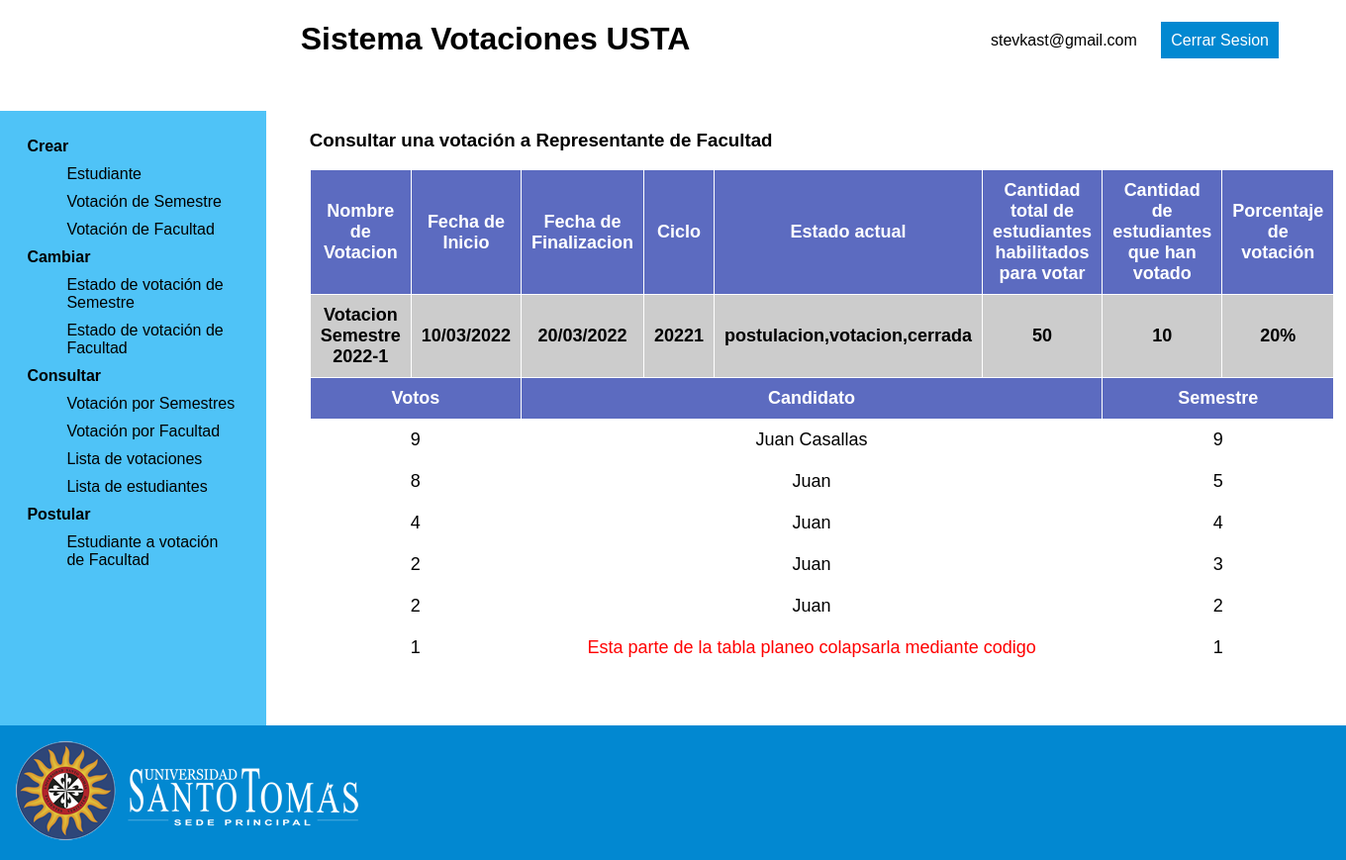
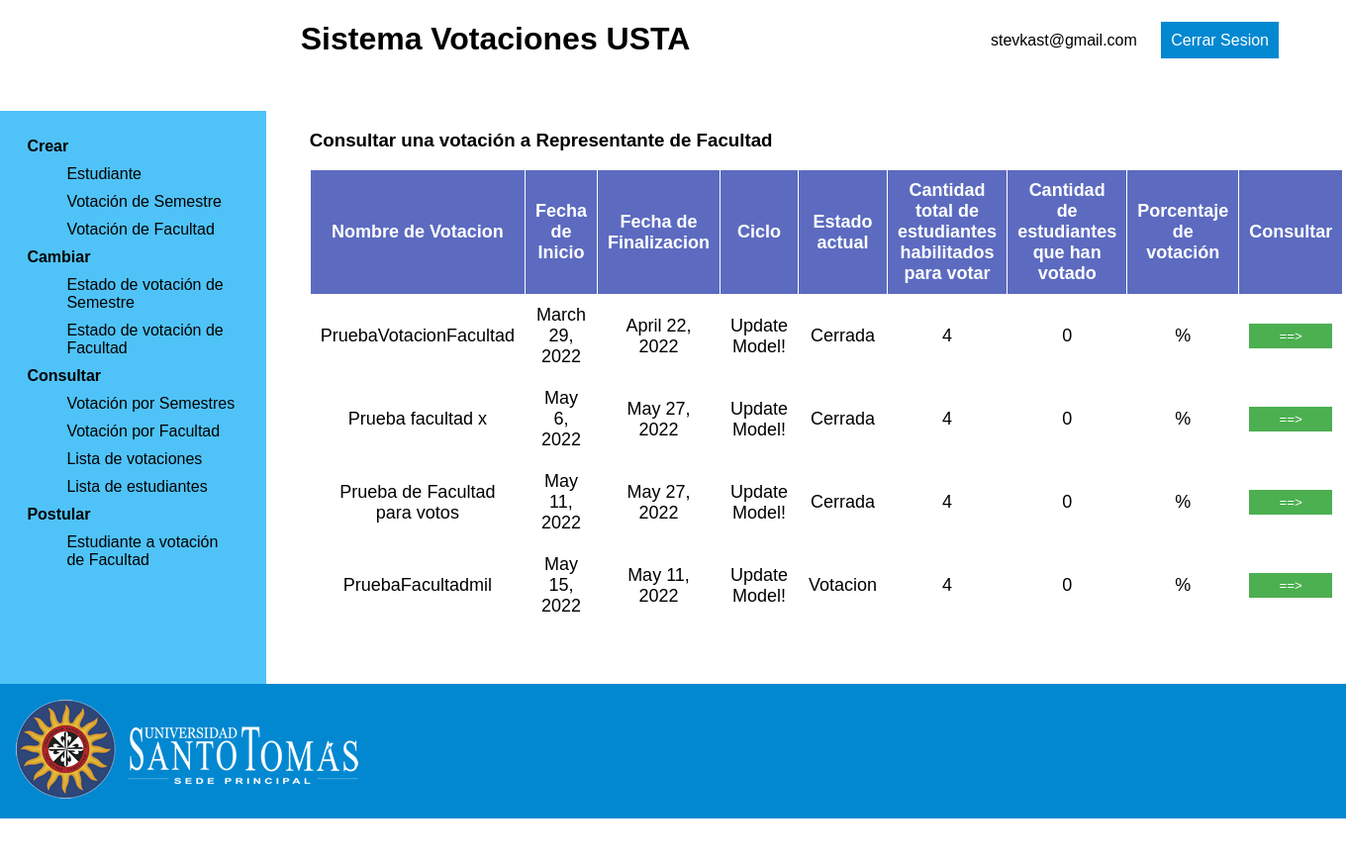
Before and after one commit to stev-kast/votaciones_usta, a Django app: page /consultFacultyVoting/ in a window 1360 px wide. Shown: the whole page at 99% size. After the commit the page ends 827 px from the top, so only its background shows below. Run offline with Django 4.2, Linux system fonts and the light colour scheme; a user stored in the database is signed in; data comes from the database, SQL or seed files in the repository; both versions use the stored data as it was after the commit.

Commit message:
todos los requerimientos completos

```diff
--- a/proyects/votaciones_usta/app_votaciones/templates/consultFacultyVoting.html
+++ b/proyects/votaciones_usta/app_votaciones/templates/consultFacultyVoting.html
@@ -14,65 +14,34 @@
       <th>Cantidad total de estudiantes habilitados para votar</th>
       <th>Cantidad de estudiantes que han votado</th>
       <th>Porcentaje de votación</th>
+      <th>Consultar</th>
     </tr>
   </thead>
   <tbody>
-  <tbody class="toggle">
+    {% if votaciones %}
+    {% for votacion in votaciones %}
     <tr>
-      <td>Votacion Semestre 2022-1</td>
-      <td>10/03/2022</td>
-      <td>20/03/2022</td>
-      <td>20221</td>
-      <td>postulacion,votacion,cerrada</td>
-      <td>50</td>
-      <td>10</td>
-      <td>20%</td>
+      <td>{{votacion.nombre}}</td>
+      <td>{{votacion.start_date}}</td>
+      <td>{{votacion.end_date}}</td>
+      <td>Update Model!</td>
+      {% if votacion.idEstado_id == 1 %}
+      <td> Postulación </td>
+      {% elif votacion.idEstado_id == 2 %}
+      <td> Votacion </td>
+      {% else %}
+      <td> Cerrada </td>
+      {% endif %}
+      <td>{{votacion.habilitados }}</td>
+      <td>{{votacion.votos }}</td>
+      <td>%</td>
+      <form action="{% url 'app:listResults' %}" method="post">
+        {% csrf_token %}
+        <td><button type="submit" name='id' value={{votacion.id}}>==></button></td>
+      </form>
     </tr>
-  </tbody>
-  <tbody class="hidden">
-    <tr>
-      <thead>
-        <tr>
-          <th colspan="2">Votos</th>
-          <th colspan="4">Candidato</th>
-          <th colspan="2">Semestre</th>
-        </tr>
-      </thead>
-  <tbody>
-    <tr>
-      <td colspan="2">9</td>
-      <td colspan="4">Juan Casallas</td>
-      <td colspan="2">9</td>
-    </tr>
-    <tr>
-      <td colspan="2">8</td>
-      <td colspan="4">Juan</td>
-      <td colspan="2">5</td>
-    </tr>
-    <tr>
-      <td colspan="2">4</td>
-      <td colspan="4">Juan</td>
-      <td colspan="2">4</td>
-    </tr>
-    <tr>
-      <td colspan="2">2</td>
-      <td colspan="4">Juan</td>
-      <td colspan="2">3</td>
-    </tr>
-    <tr>
-      <td colspan="2">2</td>
-      <td colspan="4">Juan</td>
-      <td colspan="2">2</td>
-    </tr>
-    <tr>
-      <td colspan="2">1</td>
-      <td colspan="4"><label for="" id="errorLabel">Esta parte de la tabla planeo colapsarla mediante codigo</label>
-      </td>
-      <td colspan="2">1</td>
-    </tr>
-  </tbody>
-  </tr>
-  </tbody>
+    {% endfor %}
+    {% endif %}
   </tbody>
 </table>
 {% endblock %}
--- a/proyects/votaciones_usta/app_votaciones/views.py
+++ b/proyects/votaciones_usta/app_votaciones/views.py
@@ -143,10 +143,19 @@
 
 @login_required
 def consultCycleVoting(request):
-    query = Votacion.objects.all()
+    facultad_id = Decano.objects.get(id=request.user.id).idFacultad_id
+    query = Votacion.objects.filter(idTipo_id=1,idFacultad_id=facultad_id)
     lista = list(query.values())
-    fac = Facultad.objects.get(id=Decano.objects.get(id=request.user.id).idFacultad_id)
-    contexto = {"votaciones":lista, "facultad":fac, "facultad_id":fac.id }
+    votaciones = []
+    for votacion in lista:
+        semestre = votacion['semestre']
+        estudiantes = len(Estudiante.objects.filter(idFacultad_id=facultad_id,semestre=semestre))
+        candidatos = Candidato.objects.filter(idVotacion_id=votacion['id'])
+        votos = 0
+        for candidato in candidatos:
+            votos = votos + len(Voto.objects.filter(idCandidato_id=candidato.id))
+        votaciones.append({'id': votacion['id'], 'nombre': votacion['nombre'], 'semestre': votacion['semestre'], 'start_date': votacion['start_date'], 'end_date': votacion['end_date'], 'idEstado_id': votacion['idEstado_id'],'habilitados':estudiantes,'votos':votos})
+    contexto = {"votaciones":votaciones}
     return render(request, 'consultCycleVoting.html', contexto)
 
 
@@ -215,7 +224,19 @@
 
 @login_required
 def consultFacultyVoting(request):
-    return render(request, 'consultFacultyVoting.html')
+    facultad_id = Decano.objects.get(id=request.user.id).idFacultad_id
+    query = Votacion.objects.filter(idTipo_id=2,idFacultad_id=facultad_id)
+    lista = list(query.values())
+    votaciones = []
+    for votacion in lista:
+        estudiantes = len(Estudiante.objects.filter(idFacultad_id=facultad_id))
+        candidatos = Candidato.objects.filter(idVotacion_id=votacion['id'])
+        votos = 0
+        for candidato in candidatos:
+            votos = votos + len(Voto.objects.filter(idCandidato_id=candidato.id))
+        votaciones.append({'id': votacion['id'], 'nombre': votacion['nombre'], 'semestre': votacion['semestre'], 'start_date': votacion['start_date'], 'end_date': votacion['end_date'], 'idEstado_id': votacion['idEstado_id'],'habilitados':estudiantes,'votos':votos})
+    contexto = {"votaciones":votaciones}
+    return render(request, 'consultFacultyVoting.html',contexto)
 
 @login_required
 def consultVotingListDean(request):
```
Also changed, not shown: proyects/votaciones_usta/app_votaciones/templates/consultCycleVoting.html (+6 -50 lines), proyects/votaciones_usta/db.sqlite3.
